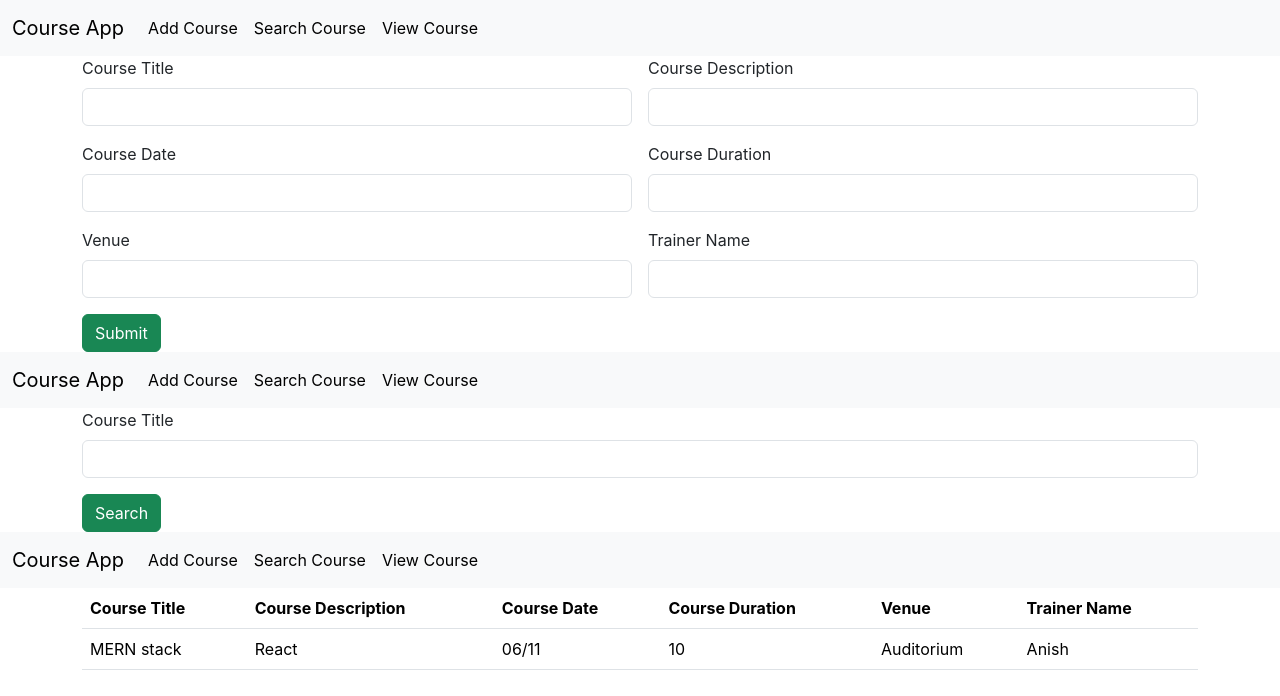
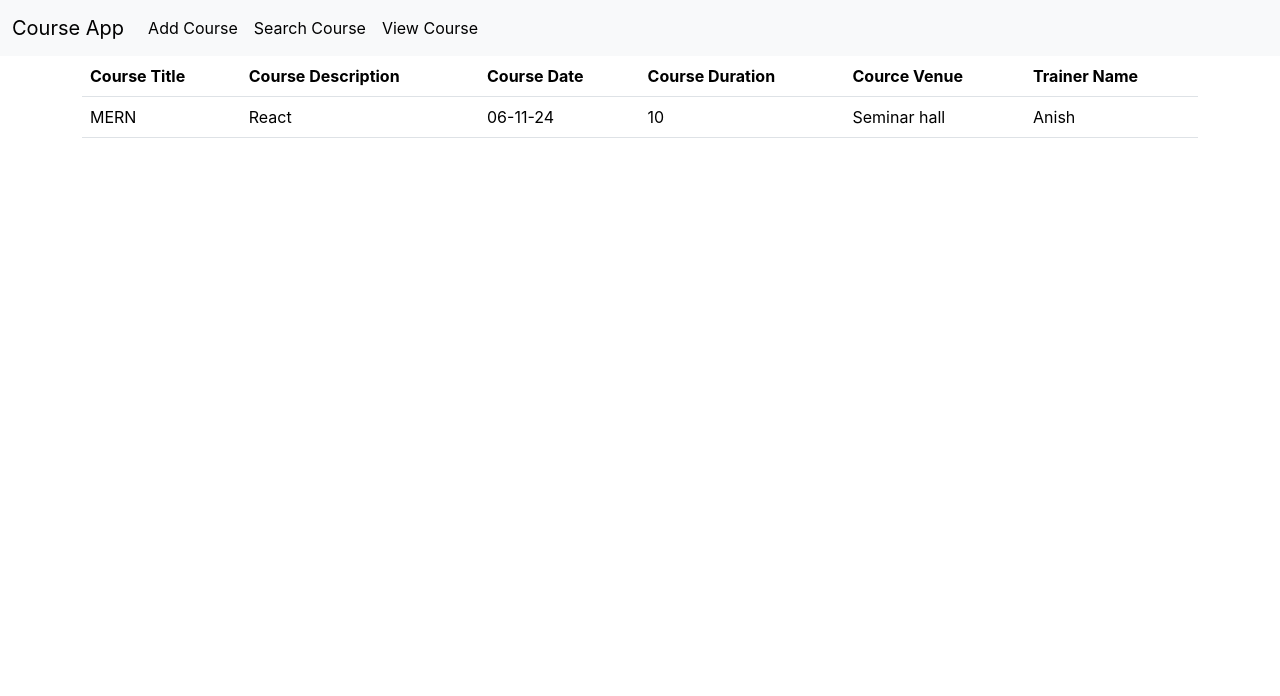
Before and after one commit to Justin8606/course-app, a React (Create React App) app: page /view in a window 1280 px wide. Shown: the top 696 px of the page. Built offline with nearby package versions, Linux system fonts and the light colour scheme.

Commit message:
till semi dynamic

```diff
--- a/package.json
+++ b/package.json
@@ -6,8 +6,10 @@
     "@testing-library/jest-dom": "^5.17.0",
     "@testing-library/react": "^13.4.0",
     "@testing-library/user-event": "^13.5.0",
+    "axios": "^1.7.2",
     "react": "^18.3.1",
     "react-dom": "^18.3.1",
+    "react-router-dom": "^6.23.1",
     "react-scripts": "5.0.1",
     "web-vitals": "^2.1.4"
   },
--- a/src/App.js
+++ b/src/App.js
@@ -4,14 +4,18 @@ import AddCourse from './components/AddCourse';
 import SearchCourse from './components/SearchCourse';
 import ViewCourse from './components/ViewCourse';
 import NavBar from './components/NavBar';
+import { BrowserRouter, Route, Routes } from 'react-router-dom';
 
 function App() {
   return (
     <div>
-      <AddCourse/>
-      <SearchCourse/>
-      <ViewCourse/>
-
+    <BrowserRouter>
+    <Routes>
+      <Route path='/' element={<AddCourse/>}/>
+      <Route path='/search' element={<SearchCourse/>}/>
+      <Route path='/view' element={<ViewCourse/>}/>
+    </Routes>
+    </BrowserRouter>
     </div>
   );
 }
--- a/src/components/NavBar.jsx
+++ b/src/components/NavBar.jsx
@@ -12,13 +12,13 @@ const NavBar = () => {
     <div class="collapse navbar-collapse" id="navbarSupportedContent">
       <ul class="navbar-nav me-auto mb-2 mb-lg-0">
         <li class="nav-item">
-          <a class="nav-link active" aria-current="page" href="#">Add Course</a>
+          <a class="nav-link active" aria-current="page" href="/">Add Course</a>
         </li>
         <li class="nav-item">
-          <a class="nav-link active" aria-current="page" href="#">Search Course</a>
+          <a class="nav-link active" aria-current="page" href="/search">Search Course</a>
         </li>
         <li class="nav-item">
-          <a class="nav-link active" aria-current="page" href="#">View Course</a>
+          <a class="nav-link active" aria-current="page" href="/view">View Course</a>
         </li>
 
 
--- a/src/components/ViewCourse.jsx
+++ b/src/components/ViewCourse.jsx
@@ -1,7 +1,17 @@
-import React from 'react'
+import React, { useState } from 'react'
 import NavBar from './NavBar'
 
 const ViewCourse = () => {
+    const[course,changeCourse] = useState([
+        {
+            "courseTitle":"MERN",
+            "courseDescription":"React",
+            "courseDate":"06-11-24",
+            "courseDuration":"10",
+            "courseVenue":"Seminar hall",
+            "trainerName":"Anish"
+        }
+    ])
   return (
     <div>
         <NavBar/>
@@ -16,19 +26,22 @@ const ViewCourse = () => {
       <th scope="col">Course Description</th>
       <th scope="col">Course Date</th>
       <th scope="col">Course Duration</th>
-      <th scope="col">Venue</th>
+      <th scope="col">Cource Venue</th>
       <th scope="col">Trainer Name</th>
     </tr>
   </thead>
   <tbody>
-    <tr>
-      <td>MERN stack</td>
-      <td>React</td>
-      <td>06/11</td>
-      <td>10</td>
-      <td>Auditorium</td>
-      <td>Anish</td>
-    </tr>
+    {course.map((value,index)=>{
+        return <tr>
+        <td>{value.courseTitle}</td>
+        <td>{value.courseDescription}</td>
+        <td>{value.courseDate}</td>
+        <td>{value.courseDuration}</td>
+        <td>{value.courseVenue}</td>
+        <td>{value.trainerName}</td>
+      </tr>
+    })}
+
 
   </tbody>
 </table>
```
Also changed, not shown: 1 other file (tests, documents, lock files or other folders).
